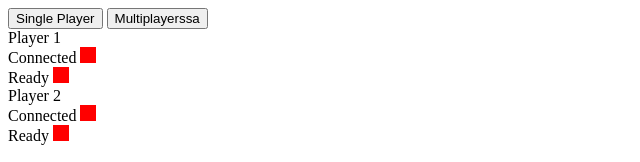
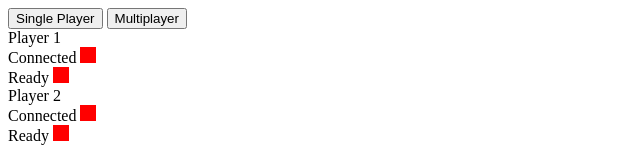
Before and after one commit to omnivera/battleship, a website: page public/index.html in a window 1280 px wide. Shown: the top 162 px of the page, 0-640 px from the left. Drawn offline with nearby package versions, Linux system fonts and the light colour scheme.

Commit message:
Update index.html

```diff
--- a/public/index.html
+++ b/public/index.html
@@ -10,7 +10,7 @@
   <body>
 
     <button id="singlePlayerButton">Single Player</button>
-    <button id="multiPlayerButton">Multiplayerssa</button>
+    <button id="multiPlayerButton">Multiplayer</button>
 
     <div class="player p1">
       Player 1
```
